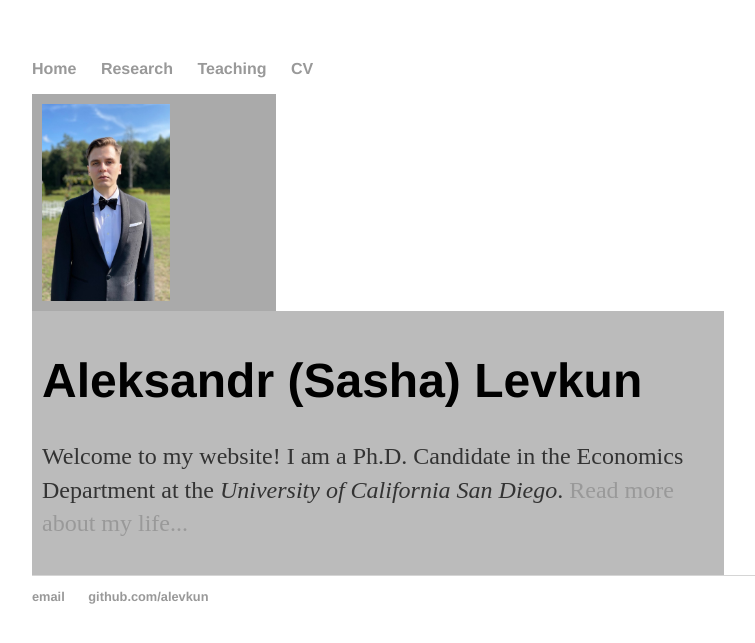
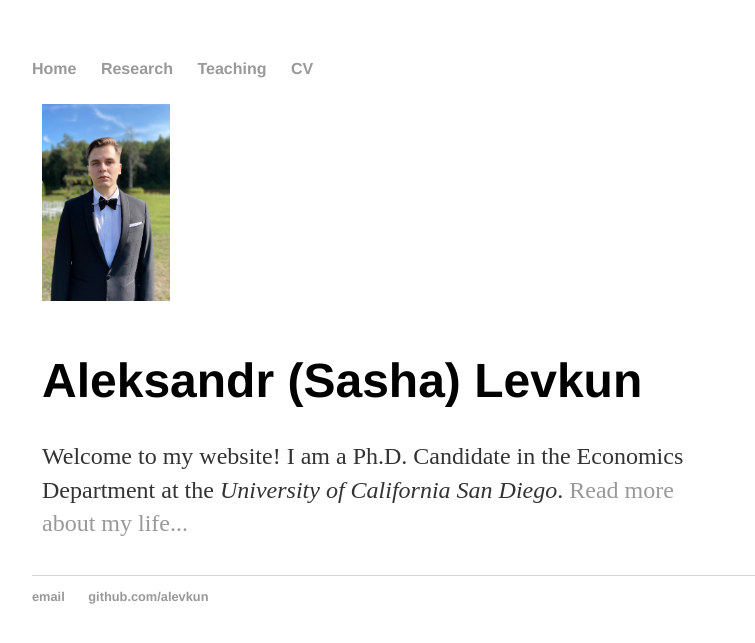
Before and after one commit to alevkun/alevkun.github.io, a Jekyll site: the page built from index.html, in a window 1280 px wide. Shown: the top 643 px of the page, without its empty margins (160-915 px from the left). Built offline with Jekyll 4.4.1, drawn with Linux system fonts in a browser that asks for light colours.

Commit message:
Update index.html

```diff
--- a/index.html
+++ b/index.html
@@ -3,10 +3,10 @@
 title: Aleksandr Levkun
 ---
 <div class="row">
-  <div class="column left" style="background-color:#aaa;">
+  <div class="column left" style="background-color:White;">
     <img src="https://alevkun.github.io/assets/headshot.JPG" style="width: 10vw; min-width: 100px;" align="top"/>
   </div>
-  <div class="column right" style="background-color:#bbb;">
+  <div class="column right" style="background-color:White;">
     <h1>Aleksandr (Sasha) Levkun</h1>
     <p>Welcome to my website! I am a Ph.D. Candidate in the Economics Department at the <em>University of California San Diego</em>. <a href="/about">Read more about my life...</a></p>
   </div>
```
